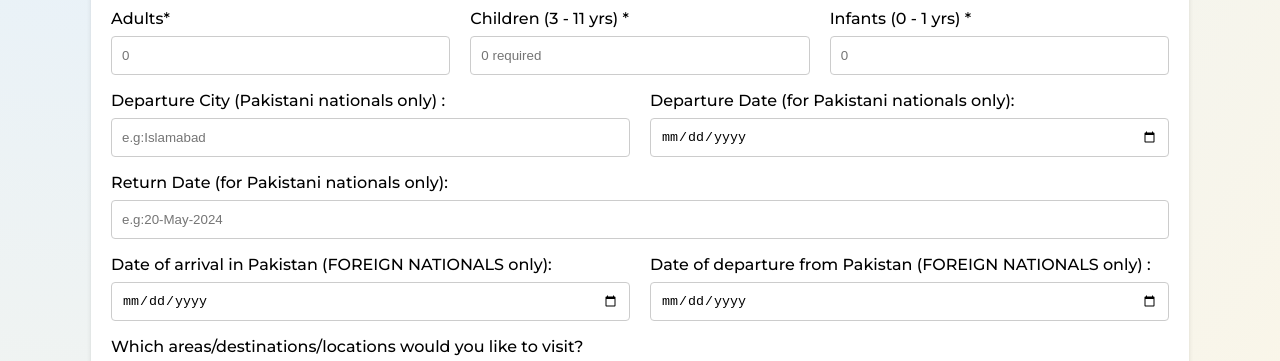
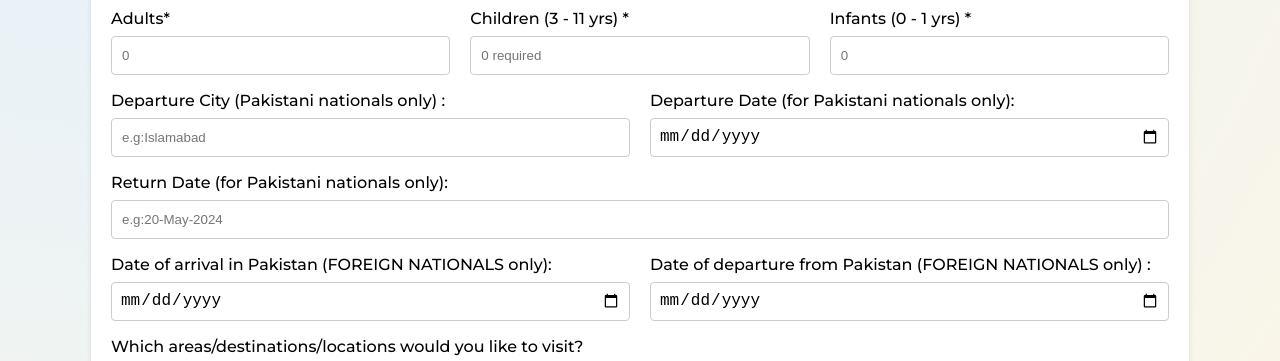
Before and after one commit to WilayatAli/broadpeak-adventure, a plain HTML site: page customizeTour.html in a window 1280 px wide. Shown: the part 833-1194 px from the top of the page. Drawn offline with nearby package versions, Linux system fonts and the light colour scheme; a web font is replaced by a local one.

Commit message:
customize changes

```diff
--- a/styles/customizeTour.css
+++ b/styles/customizeTour.css
@@ -193,14 +193,24 @@ body{
     font-weight: 500;
 }
 .inputs input{
-    width: 100%;
+    width: 100% !important;
     margin-top: 8px;
-    height: 39px;
+    height: 39px !important;
     padding-inline: 10px;
     /* padding: 10px; */
     outline: none;
     border-radius: 4px;
     border: 0.4px solid #ccc;
+}
+input[type="date"] {
+    appearance: none; /* Remove default appearance */
+    -webkit-appearance: none;
+    -moz-appearance: none;
+    border: 1px solid #ccc; /* Add border for consistency */
+    padding: 8px; /* Add padding for better touch interaction */
+    font-size: 16px; /* Adjust font size */
+    width: 100%; /* Ensure full width */
+    box-sizing: border-box; /* Include padding and border in width calculation */
 }
 .subjectFeild{
     margin-top: 20px;
```
